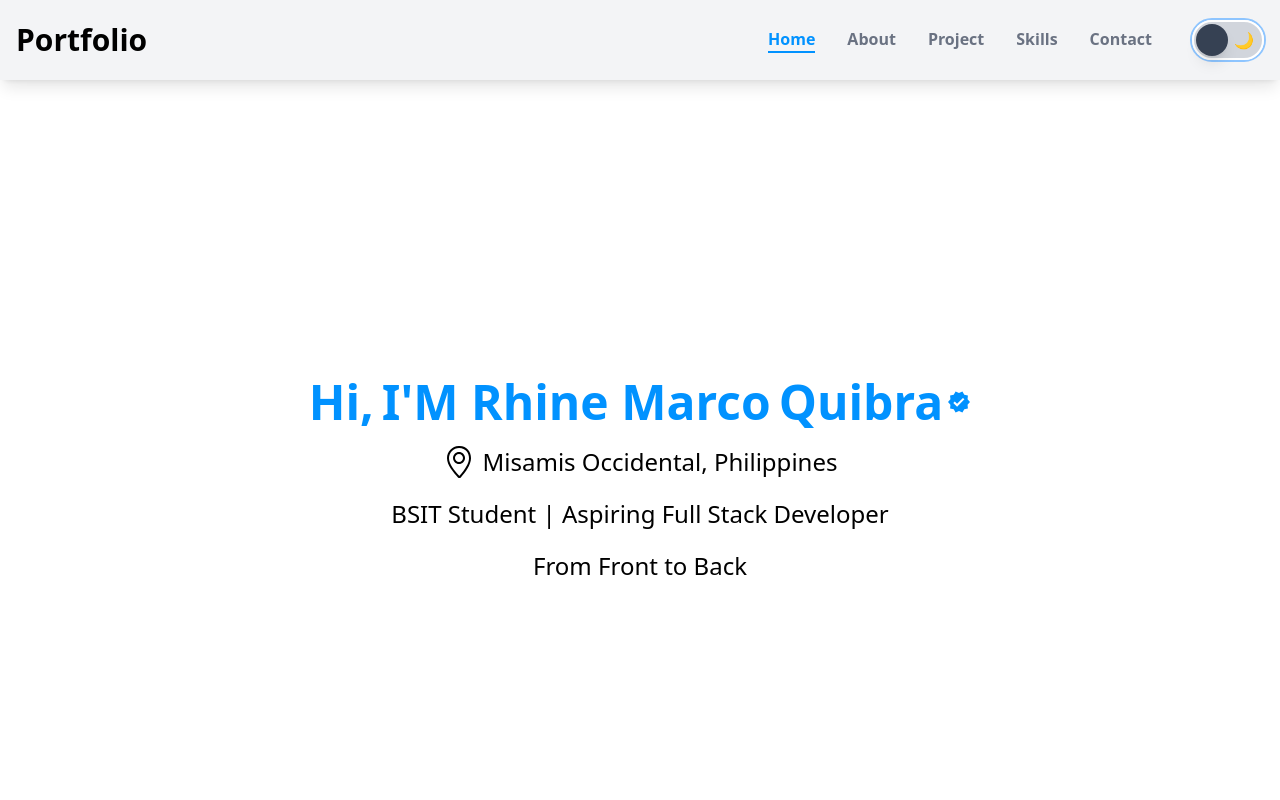
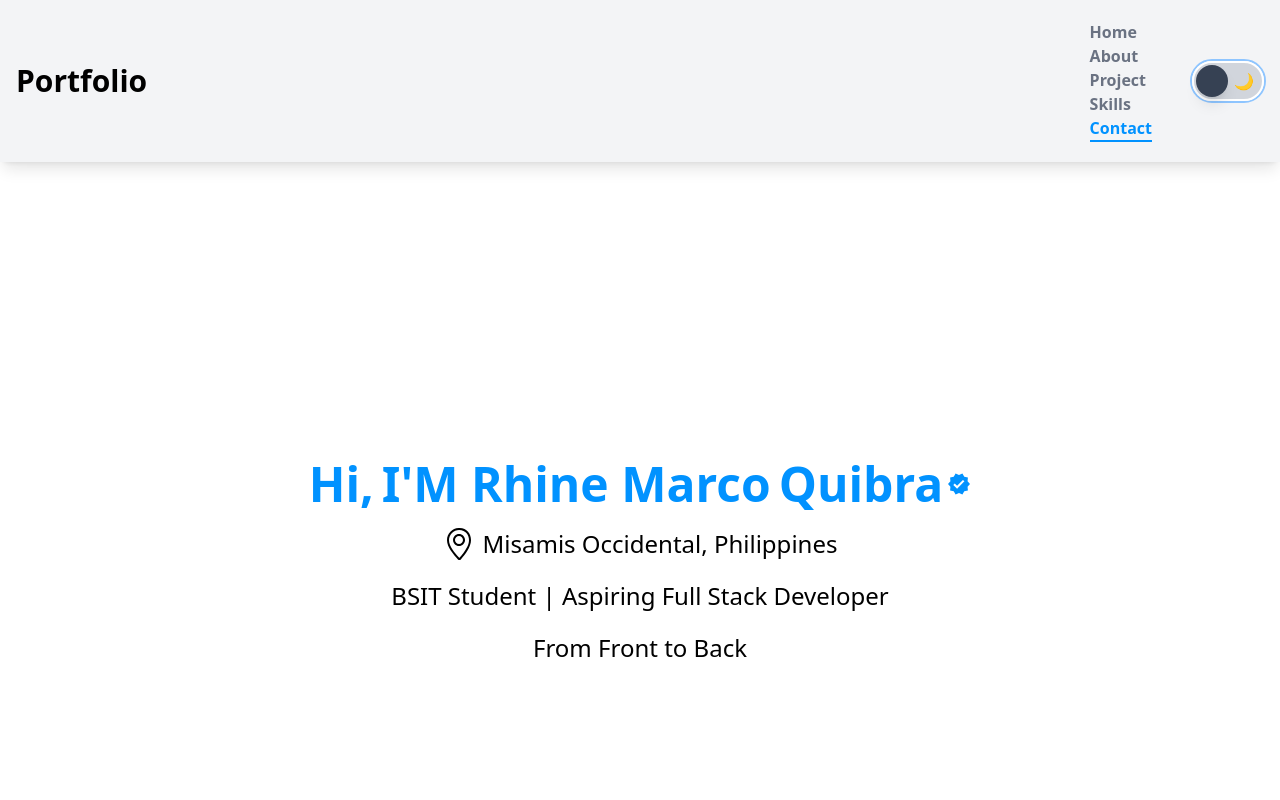
Before and after one commit to programmerstudy164-jpg/Personal_Portfolio, a React (Vite) app: page / in a window 1280 px wide. Shown: the top 800 px of the page. Built offline with nearby package versions, Linux system fonts and the light colour scheme.

Commit message:
add setOpen on nav

```diff
--- a/src/components/Nav.jsx
+++ b/src/components/Nav.jsx
@@ -8,7 +8,7 @@ const navItems = [
   { name: "Contact", id: "contact" },
 ];
 
-const Nav = ({ TextColor }) => {
+const Nav = ({display,gap,setOpen }) => {
   const [activeSection, setActiveSection] = useState("home");
 
   const handleScroll = (id) => {
@@ -25,6 +25,7 @@ const Nav = ({ TextColor }) => {
         const rect = section.getBoundingClientRect();
         if (rect.top <= 150 && rect.bottom >= 150) {
           setActiveSection(item.id);
+          setOpen(false)
         }
       });
     };
@@ -34,7 +35,7 @@ const Nav = ({ TextColor }) => {
   }, []);
 
   return (
-    <ul className="flex gap-8">
+    <ul className={`${display} ${gap}`}>
       {navItems.map((item) => (
         <li
           key={item.id}
@@ -44,7 +45,7 @@ const Nav = ({ TextColor }) => {
             ${
               activeSection === item.id ?
                 "text-text-primary border-b-2 border-text-primary"
-              : `text-gray-500 hover:text-text-primary ${TextColor}`
+              : `text-gray-500 hover:text-text-primary`
             }
           `}
         >
```
